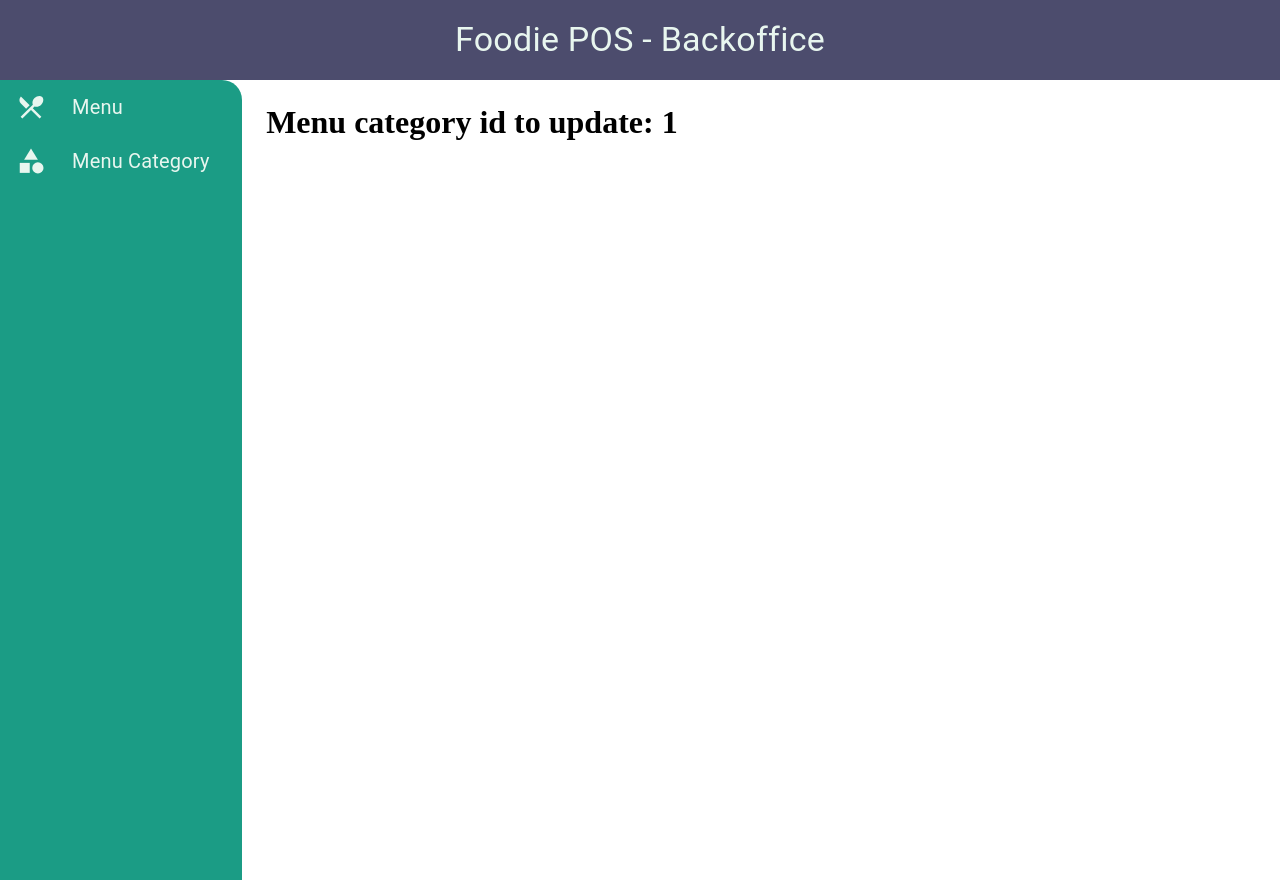
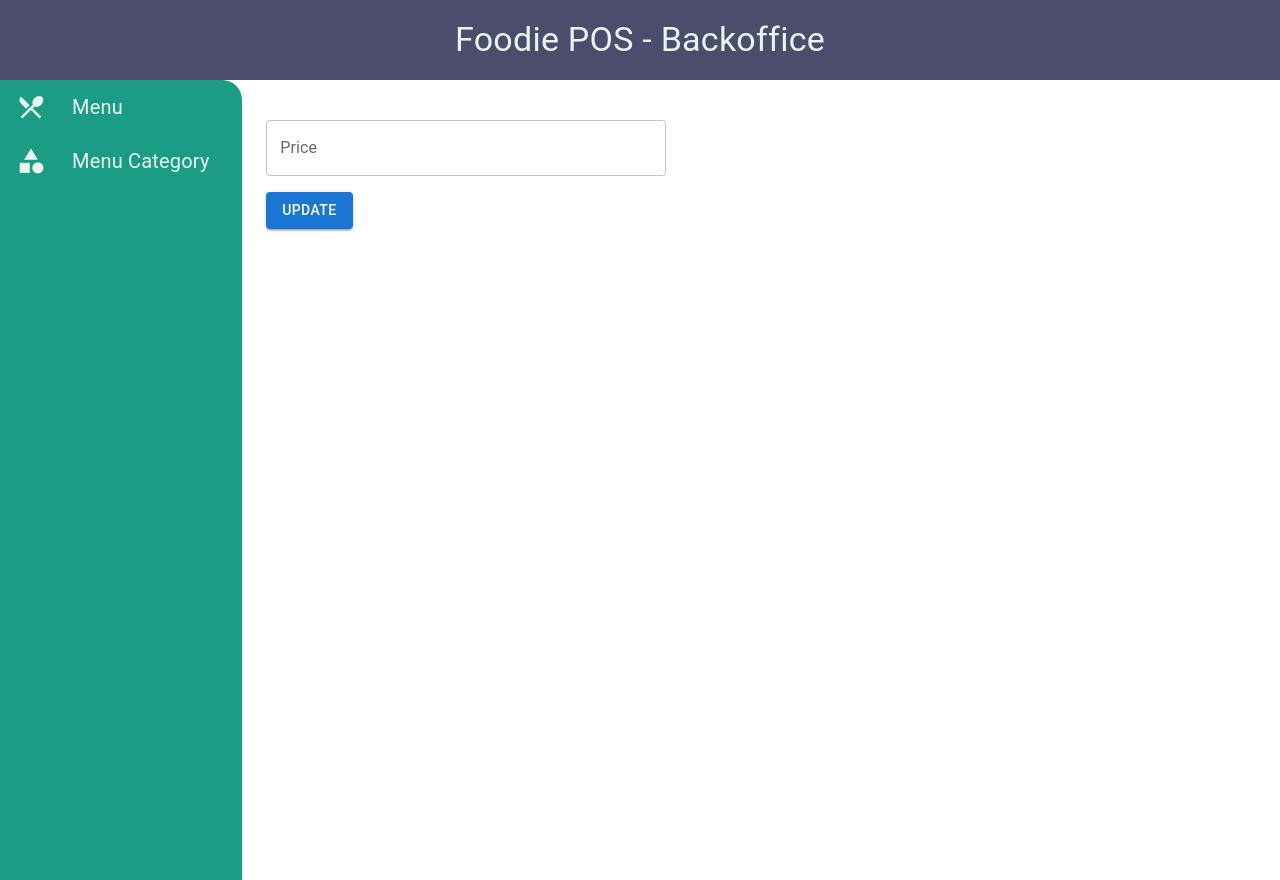
Before and after one commit to MoeKyawDev/foodie-pos-next-app, a Next.js app: page /backoffice/menu-category/1 in a window 1280 px wide. Built offline with nearby package versions, Linux system fonts and the light colour scheme.

Commit message:
Update Session

```diff
--- a/src/pages/backoffice/menu-category/[id]/index.tsx
+++ b/src/pages/backoffice/menu-category/[id]/index.tsx
@@ -1,12 +1,48 @@
 import BackofficeLayout from "@/components/backofficeLayout";
+import { useAppDispatch, useAppSelector } from "@/store/hooks";
+import { updateMenuCategory } from "@/store/slices/menuCategorySlice";
+import { Box, Button, TextField } from "@mui/material";
 import { useRouter } from "next/router";
+import { useState } from "react";
 
 const UpdateMenuCategory = () => {
+  const [name, setName] = useState<string>("");
+  const menuCategories = useAppSelector((state) => state.menuCategory.items);
   const router = useRouter();
-  const menuCategoryId = router.query.id;
+  const menuCategoryId = Number(router.query.id);
+  const menuCategory = menuCategories.find(
+    (item) => item.id === menuCategoryId
+  );
+  const dispatch = useAppDispatch();
+  if (!menuCategoryId) return null;
   return (
     <BackofficeLayout>
-      <h1>Menu category id to update: {menuCategoryId}</h1>
+      <Box
+        sx={{
+          display: "flex",
+          justifyContent: "center",
+          flexDirection: "column",
+          maxWidth: 400,
+        }}
+      >
+        <TextField
+          id=""
+          label="Price"
+          variant="outlined"
+          defaultValue={menuCategory?.name}
+          sx={{ mt: 2 }}
+          onChange={(evt) => setName(evt.target.value)}
+        />
+        <Button
+          sx={{ width: "fit-content", mt: 2 }}
+          variant="contained"
+          onClick={() => {
+            dispatch(updateMenuCategory({ id: menuCategoryId, name }));
+          }}
+        >
+          Update
+        </Button>
+      </Box>
     </BackofficeLayout>
   );
 };
--- a/src/store/hooks.ts
+++ b/src/store/hooks.ts
@@ -3,5 +3,5 @@ import { useDispatch, useSelector } from "react-redux";
 import type { AppDispatch, RootState } from ".";
 
 // Use throughout your app instead of plain `useDispatch` and `useSelector`
-export const useAppDispatch: () => AppDispatch = useDispatch; // Use to dispatch actions
-export const useAppSelector: TypedUseSelectorHook<RootState> = useSelector; // Use to get data from store
+export const useAppDispatch: () => AppDispatch = useDispatch;
+export const useAppSelector: TypedUseSelectorHook<RootState> = useSelector;
--- a/src/store/index.ts
+++ b/src/store/index.ts
@@ -1,6 +1,6 @@
 import { configureStore } from "@reduxjs/toolkit";
-import menuCategoryReducer from "./slices/menuCategorySlice";
-import menuReducer from "./slices/menuSlice";
+import menuCategoryReducer from "../store/slices/menuCategorySlice";
+import menuReducer from "../store/slices/menuSlice";
 
 export const store = configureStore({
   reducer: {
--- a/src/store/slices/menuCategorySlice.ts
+++ b/src/store/slices/menuCategorySlice.ts
@@ -1,5 +1,10 @@
-import { MenuCategoryState } from "@/types/menuCategory";
-import { createSlice } from "@reduxjs/toolkit";
+import config from "@/config";
+import { createAsyncThunk, createSlice } from "@reduxjs/toolkit";
+import {
+  CreateMenuCategoryPayload,
+  MenuCategoryState,
+  UpdateMenuCategoryPayload,
+} from "./../../types/menuCategory";
 
 const initialState: MenuCategoryState = {
   items: [],
@@ -7,7 +12,39 @@ const initialState: MenuCategoryState = {
   error: null,
 };
 
-export const menuCategorySlice = createSlice({
+export const createMenuCategory = createAsyncThunk(
+  "menuCategory/createMenuCategory",
+  async (payload: CreateMenuCategoryPayload, thunkApi) => {
+    const response = await fetch(`${config.apiBaseUrl}/menu-category`, {
+      method: "POST",
+      headers: {
+        "content-type": "application/json",
+      },
+      body: JSON.stringify(payload),
+    });
+    const menuCategories = await response.json();
+    thunkApi.dispatch(setMenuCategories(menuCategories));
+  }
+);
+
+export const updateMenuCategory = createAsyncThunk(
+  "menuCategory/updateMenuCategory",
+  async (payload: UpdateMenuCategoryPayload, thunkApi) => {
+    console.log(payload);
+
+    /* const response = await fetch(`${config.apiBaseUrl}/menu-category`, {
+      method: "PUT",
+      headers: {
+        "content-type": "application/json",
+      },
+      body: JSON.stringify(payload),
+    });
+    const menuCategories = await response.json();
+    thunkApi.dispatch(setMenuCategories(menuCategories)); */
+  }
+);
+
+const menuCategorySlice = createSlice({
   name: "menuCategory",
   initialState,
   reducers: {
--- a/src/store/slices/menuSlice.ts
+++ b/src/store/slices/menuSlice.ts
@@ -1,11 +1,48 @@
-import { MenuState } from "@/types/menu";
-import { createSlice } from "@reduxjs/toolkit";
+import config from "@/config";
+import { createAsyncThunk, createSlice } from "@reduxjs/toolkit";
+import {
+  CreateMenuPayload,
+  MenuState,
+  UpdateMenuPayload,
+} from "./../../types/menu";
 
 const initialState: MenuState = {
   items: [],
   isLoading: false,
   error: null,
 };
+
+export const createMenu = createAsyncThunk(
+  "menu/createMenu",
+  async (payload: CreateMenuPayload, thunkApi) => {
+    const response = await fetch(`${config.apiBaseUrl}/menu`, {
+      method: "POST",
+      headers: {
+        "content-type": "application/json",
+      },
+      body: JSON.stringify(payload),
+    });
+    const menus = await response.json();
+    thunkApi.dispatch(setMenus(menus));
+  }
+);
+
+export const updateMenu = createAsyncThunk(
+  "menu/updateMenu",
+  async (payload: UpdateMenuPayload, thunkApi) => {
+    console.log(payload);
+
+    /* const response = await fetch(`${config.apiBaseUrl}/menu`, {
+      method: "PUT",
+      headers: {
+        "content-type": "application/json",
+      },
+      body: JSON.stringify(payload),
+    });
+    const menus = await response.json();
+    thunkApi.dispatch(setMenus(menus)); */
+  }
+);
 
 export const menuSlice = createSlice({
   name: "menu",
--- a/src/types/menu.ts
+++ b/src/types/menu.ts
@@ -4,6 +4,11 @@ export interface CreateMenuPayload {
   name: string;
   price: number;
   assetUrl?: string;
+}
+
+export interface UpdateMenuPayload {
+  id: number;
+  name: string;
 }
 
 export interface Menu extends CreateMenuPayload {
--- a/src/types/menuCategory.ts
+++ b/src/types/menuCategory.ts
@@ -10,6 +10,11 @@ export interface CreateMenuCategoryPayload {
   isAvailable: boolean;
 }
 
+export interface UpdateMenuCategoryPayload {
+  id: number;
+  name: string;
+}
+
 export interface MenuCategoryState {
   items: MenuCategory[];
   isLoading: boolean;
```
Also changed, not shown: src/components/menuCategory/CreateMenuCategory.tsx (+4 -14 lines), src/pages/backoffice/menu/[id]/index.tsx (+32 -2 lines), src/pages/backoffice/menu/index.tsx (+2 -9 lines).
